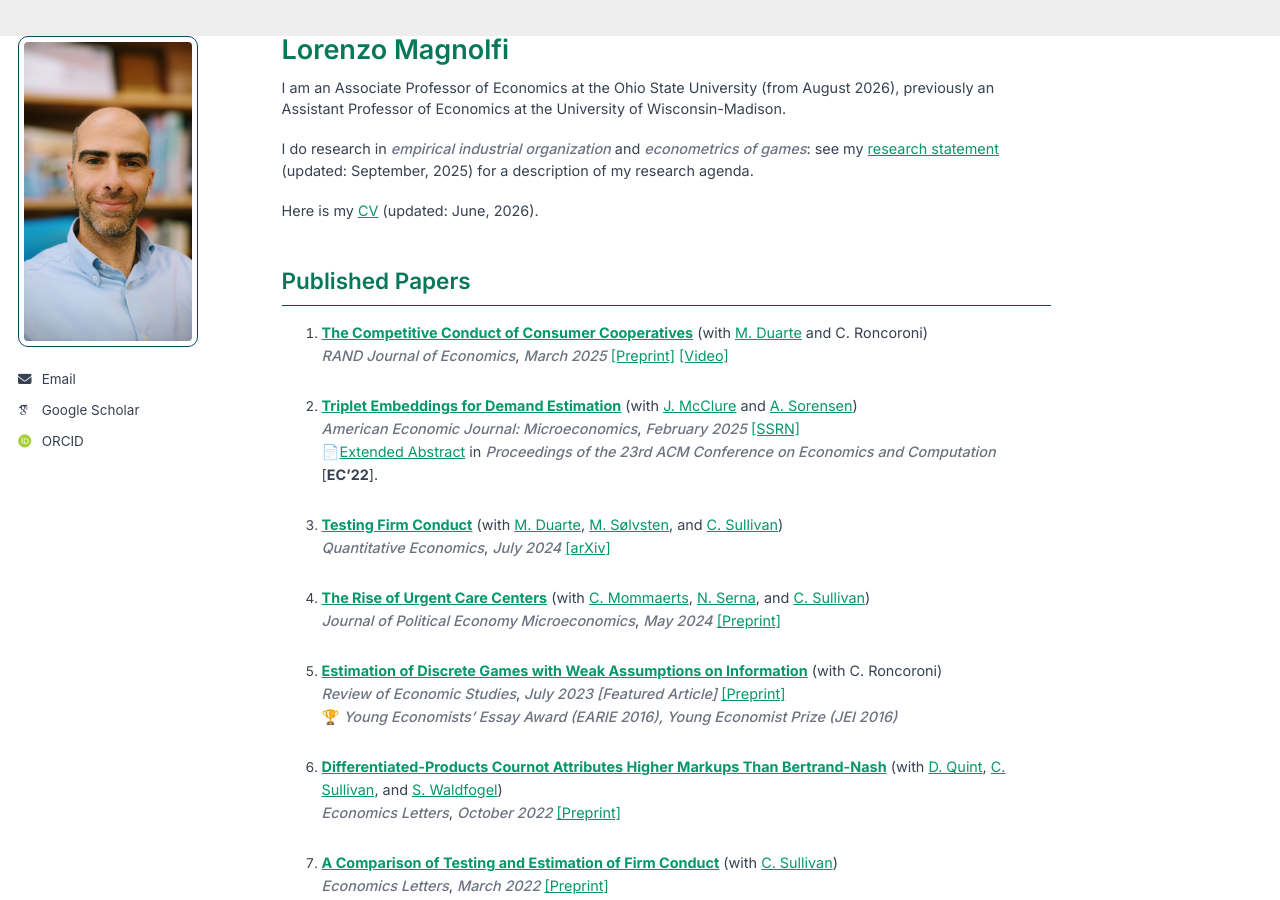
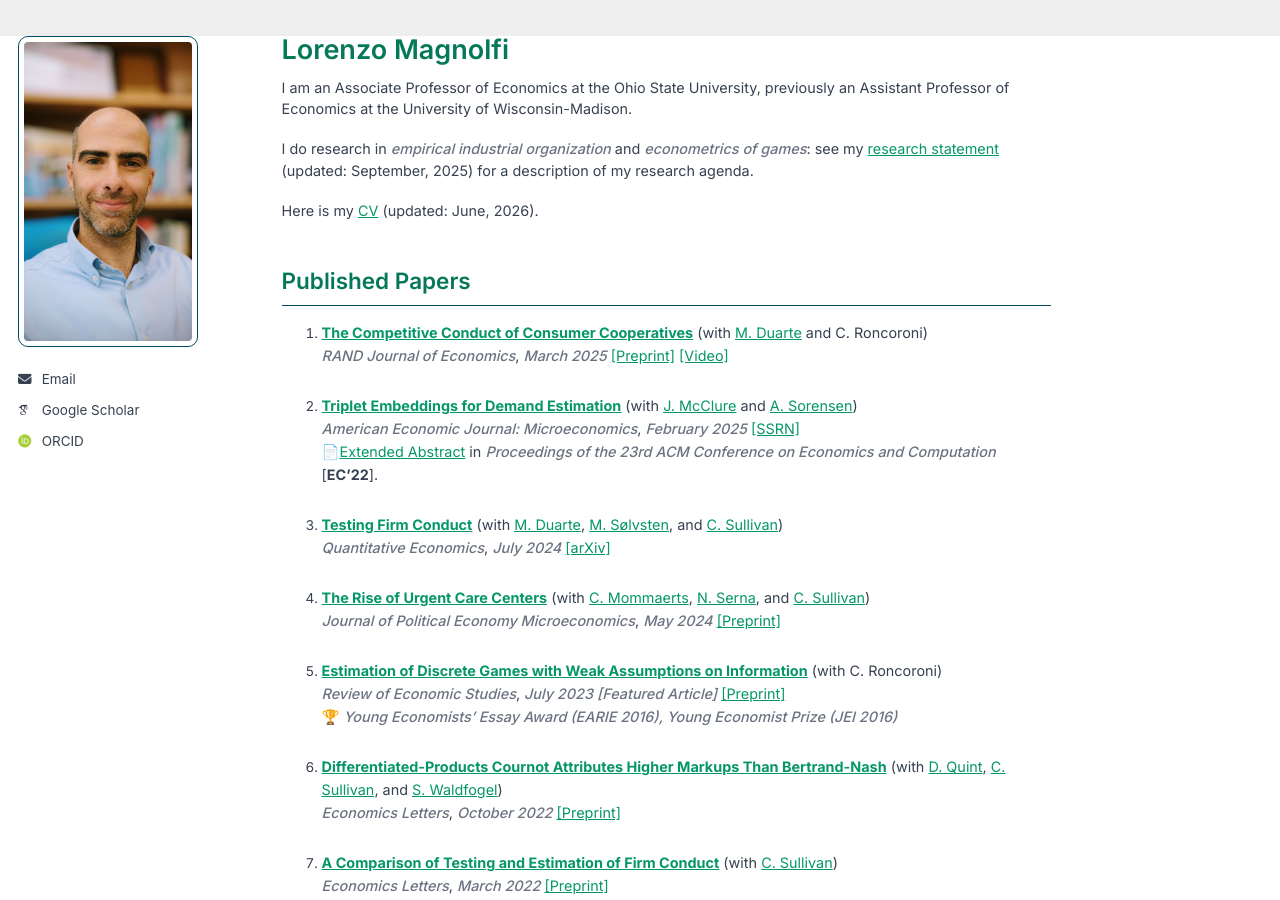
Before and after one commit to LorenzoMagnolfi/Lorenzomagnolfi.github.io, a Jekyll site: the page built from _pages/about.md, in a window 1280 px wide and 900 px high. Built offline with Jekyll 4.4.1, drawn with Linux system fonts in a browser that asks for light colours; some web fonts are replaced; a script that is not in the unit is left out; some of the changed text lies outside the part shown.

Commit message:
Drop "from August 2026" hedge now that the OSU appointment has begun
The bio line and office line both read as a pending move; as of today
the appointment is current. Also refresh the hosted CV PDF with the
Ohio State letterhead.

Co-Authored-By: Claude Opus 5 <noreply@anthropic.com>

```diff
--- a/_pages/about.md
+++ b/_pages/about.md
@@ -7,7 +7,7 @@ redirect_from:
   - /about.html
 ---
 
-I am an Associate Professor of Economics at the Ohio State University (from August 2026), previously an Assistant Professor of Economics at the University of Wisconsin-Madison.
+I am an Associate Professor of Economics at the Ohio State University, previously an Assistant Professor of Economics at the University of Wisconsin-Madison.
 
 I do research in *empirical industrial organization* and *econometrics of games*: see my [research statement](files/research_statement.pdf) (updated: September, 2025) for a description of my research agenda.
 
@@ -86,7 +86,7 @@ This paper supersedes [Falsifying Models of Firm Conduct](/files/papers/Falsifyi
 ## Contact
 **Email**: [email@lorenzomagnolfi.com](mailto:email@lorenzomagnolfi.com)
 
-**Office** (from August 2026): 232 Bricker Hall, The Ohio State University, Columbus, OH
+**Office**: 232 Bricker Hall, The Ohio State University, Columbus, OH
 
 ---
 
```
Also changed, not shown: 1 other file.
